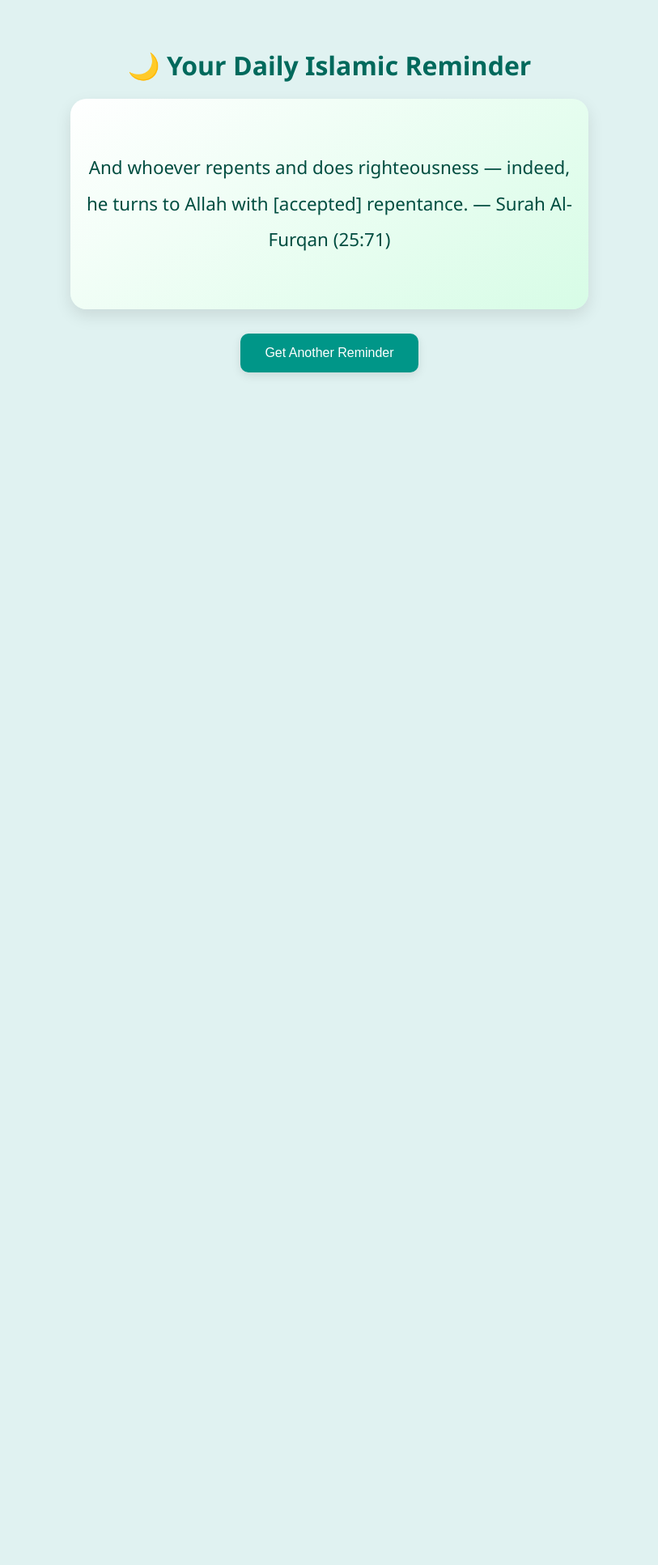
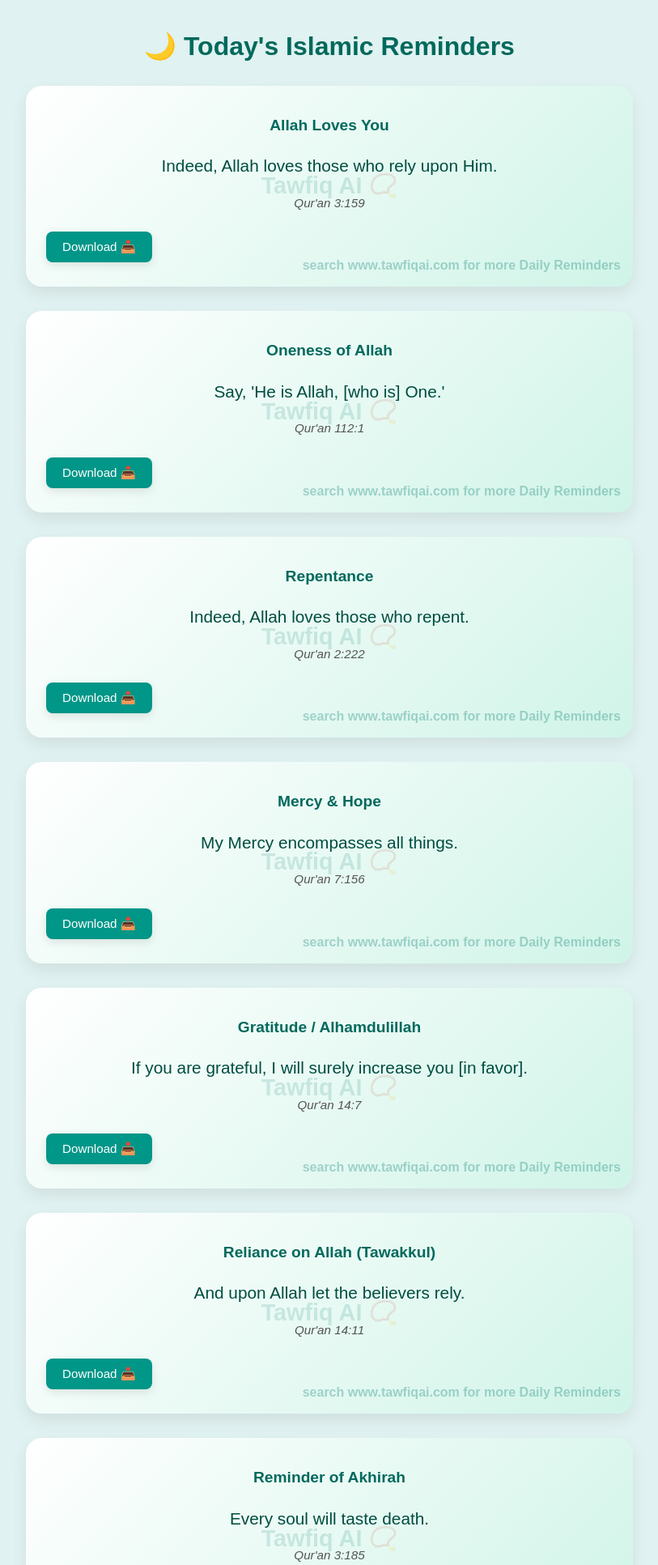
Before and after one commit to ABDULAFEEZ12/Tawfia-Ai, a Flask app: page /reminder in a window 1280 px wide. Shown: the top 1933 px of the page at 81% size, without its empty margins (233-1046 px from the left). Before the commit the page ends 464 px from the top, so only its background shows below. Run offline with Flask 3, Linux system fonts and the light colour scheme.

Commit message:
Update reminder.html

```diff
--- a/templates/pages/reminder.html
+++ b/templates/pages/reminder.html
@@ -1,152 +1,141 @@
-<!DOCTYPE html>
-<html lang="en">
-<head>
-  <meta charset="UTF-8" />
-  <meta name="viewport" content="width=device-width, initial-scale=1.0" />
-  <title>Daily Islamic Reminder</title>
 <style>
   body {
-      font-family: 'Segoe UI', sans-serif;
+    font-family: 'Quicksand', sans-serif;
     background-color: #e0f2f1;
     padding: 30px;
     text-align: center;
   }
+
   .reminder-box {
-      background: linear-gradient(145deg, #ffffff, #d7fce6);
-      box-shadow: 0 8px 20px rgba(0,0,0,0.1);
-      padding: 40px 20px;
+    background: linear-gradient(135deg, #ffffff, #d0f4e8);
+    box-shadow: 0 8px 20px rgba(0,0,0,0.08);
+    padding: 30px 25px;
     border-radius: 20px;
-      max-width: 600px;
-      margin: auto;
-      font-size: 1.4rem;
+    max-width: 700px;
+    margin: 30px auto;
+    font-size: 1.3rem;
     color: #004d40;
     line-height: 2;
-      transition: all 0.3s ease;
-      min-height: 180px;
-      overflow-y: auto;
-      max-height: 400px;
+    position: relative;
+    overflow: hidden;
+    transition: transform 0.3s ease;
   }
+
+  .reminder-box:hover {
+    transform: scale(1.01);
+  }
+
+  .watermark {
+    position: absolute;
+    font-size: 1rem;
+    color: #00796b;
+    opacity: 0.3;
+    font-weight: bold;
+    pointer-events: none;
+    user-select: none;
+  }
+
+  .watermark-bottom {
+    bottom: 10px;
+    right: 15px;
+    font-size: 1rem;
+  }
+
+  .watermark-center {
+    top: 50%;
+    left: 50%;
+    transform: translate(-50%, -50%);
+    font-size: 1.8rem;
+    opacity: 0.15;
+  }
+
+  .reminder-category {
+    display: block;
+    color: #00695c;
+    font-size: 1.2rem;
+    font-weight: bold;
+    margin-bottom: 10px;
+  }
+
+  .reminder-text {
+    color: #004d40;
+    font-size: 1.3rem;
+    margin-bottom: 10px;
+  }
+
+  .reminder-reference {
+    font-size: 0.95rem;
+    color: #555;
+  }
+
   button {
-      margin-top: 30px;
     background-color: #009688;
     color: white;
     border: none;
-      padding: 15px 30px;
-      font-size: 1rem;
-      border-radius: 10px;
+    padding: 10px 20px;
+    font-size: 0.95rem;
+    border-radius: 8px;
     cursor: pointer;
     box-shadow: 0 4px 12px rgba(0,0,0,0.1);
     transition: background-color 0.3s ease;
+    margin-top: 20px;
   }
+
   button:hover {
     background-color: #00796b;
+  }
+
+  .no-print {
+    display: block;
+  }
+
+  @media print {
+    .no-print {
+      display: none !important;
+    }
   }
 </style>
 </head>
 <body>
+  <h1 style="color:#00695c; margin-bottom: 20px;">🌙 Today's Islamic Reminders</h1>
 
-  <h1 style="color:#00695c; margin-bottom: 20px;">🌙 Your Daily Islamic Reminder</h1>
+  {% for reminder in reminders %}
+  <div class="reminder-box" id="reminder-{{ loop.index }}">
+    <strong class="reminder-category">{{ reminder.category }}</strong>
+    <div class="reminder-text">{{ reminder.text }}</div>
+    <em class="reminder-reference">{{ reminder.reference }}</em>
 
-  <div id="app">
-    <div class="reminder-box">
-      <p v-if="currentReminder !== null" v-text="reminders[currentReminder]"></p>
-      <p v-else>No more reminders for now. Refresh to start again!</p>
+    <!-- Watermarks -->
+    <div class="watermark watermark-bottom">search www.tawfiqai.com for more Daily Reminders</div>
+    <div class="watermark watermark-center">Tawfiq AI 📿</div>
+
+    <!-- Download button for this specific reminder -->
+    <button class="no-print" onclick="downloadReminder('reminder-{{ loop.index }}')">
+      Download 📥
+    </button>
   </div>
+  {% endfor %}
 
-    <button @click="nextReminder" :disabled="currentReminder === null">Get Another Reminder</button>
-  </div>
+  <!-- html2canvas -->
+  <script src="https://cdnjs.cloudflare.com/ajax/libs/html2canvas/1.4.1/html2canvas.min.js"></script>
+  <script>
+    function downloadReminder(id) {
+      const element = document.getElementById(id);
+      const buttons = element.querySelectorAll('.no-print');
 
-  <!-- Vue.js -->
-  <script src="https://cdn.jsdelivr.net/npm/vue@3/dist/vue.global.prod.js"></script>
-  <script>
-    const { createApp } = Vue;
+      // Hide buttons before capture
+      buttons.forEach(btn => btn.style.display = 'none');
 
-    createApp({
-      data() {
-        return {
-          reminders: [],
-          currentIndex: 0,
-          currentReminder: 0
-        };
-      },
-      mounted() {
-        this.loadReminders();
-      },
-      methods: {
-        loadReminders() {
-          const list = [
-  // 1️⃣ Allah Loves You
-  "Indeed, Allah loves those who rely upon Him. — Surah Aal-Imran (3:159)",
-  "Indeed, Allah loves the doers of good. — Surah Al-Baqarah (2:195)",
-  "Indeed, Allah loves those who repent and those who purify themselves. — Surah Al-Baqarah (2:222)",
-  "And Allah is full of kindness to the believers. — Surah Aal-Imran (3:30)",
-  "Say, [O Muhammad], 'If you love Allah, then follow me, and Allah will love you.' — Surah Aal-Imran (3:31)",
+      html2canvas(element).then(canvas => {
+        const link = document.createElement('a');
+        link.download = `${id}_Tawfiq_Reminder.png`;
+        link.href = canvas.toDataURL("image/png");
+        link.click();
 
-  // 2️⃣ Oneness of Allah
-  "Say, He is Allah, [Who is] One. — Surah Al-Ikhlas (112:1)",
-  "There is no deity except Him, the Ever-Living, the Sustainer of existence. — Surah Al-Baqarah (2:255)",
-  "Allah – there is no deity except Him. To Him belong the best names. — Surah Ta-Ha (20:8)",
-  "Your God is one God. There is no deity [worthy of worship] except Him. — Surah Al-Baqarah (2:163)",
-  "Never did We send a messenger before you but We revealed to him: There is no deity except Me, so worship Me. — Surah Al-Anbiya (21:25)",
-
-  // 3️⃣ Repentance
-  "Indeed, Allah loves those who repent. — Surah Al-Baqarah (2:222)",
-  "And turn to Allah in repentance, all of you, O believers, that you might succeed. — Surah An-Nur (24:31)",
-  "O My servants who have transgressed against themselves, do not despair of the mercy of Allah. — Surah Az-Zumar (39:53)",
-  "And whoever repents and does righteousness — indeed, he turns to Allah with [accepted] repentance. — Surah Al-Furqan (25:71)",
-  "Ask forgiveness of your Lord and then repent to Him. — Surah Hud (11:3)",
-
-  // 4️⃣ Mercy & Hope
-  "My Mercy encompasses all things. — Surah Al-A'raf (7:156)",
-  "And your Lord is the Forgiving, Full of Mercy. — Surah Al-Kahf (18:58)",
-  "Indeed, the mercy of Allah is near to the doers of good. — Surah Al-A'raf (7:56)",
-  "Say, 'My Lord has commanded justice and that you maintain yourselves [in worship]...and call upon Him, making your religion sincere to Him.' — Surah Al-A'raf (7:29)",
-  "Indeed, with hardship comes ease. — Surah Ash-Sharh (94:6)",
-
-  // 5️⃣ Gratitude / Alhamdulillah
-  "If you are grateful, I will surely increase you [in favor]. — Surah Ibrahim (14:7)",
-  "So remember Me; I will remember you. Be grateful to Me and do not deny Me. — Surah Al-Baqarah (2:152)",
-  "And few of My servants are grateful. — Surah Saba (34:13)",
-  "Indeed, this is from the favor of my Lord. — Surah An-Naml (27:40)",
-  "And your Lord proclaimed, 'If you are grateful, I will surely increase you.' — Surah Ibrahim (14:7)",
-
-  // 6️⃣ Reliance on Allah (Tawakkul)
-  "And rely upon Allah; and sufficient is Allah as Disposer of affairs. — Surah Al-Ahzab (33:3)",
-  "Whoever relies upon Allah — then He is sufficient for him. — Surah At-Talaq (65:3)",
-  "Indeed, Allah loves those who rely [upon Him]. — Surah Aal-Imran (3:159)",
-  "Upon Allah let the believers rely. — Surah Aal-Imran (3:122)",
-  "And whoever fears Allah — He will make for him a way out. — Surah At-Talaq (65:2)",
-
-  // 7️⃣ Reminder of Akhirah
-  "Every soul will taste death. — Surah Aal-Imran (3:185)",
-  "And the Hereafter is better for you than the first [life]. — Surah Ad-Duha (93:4)",
-  "And what is the life of this world except the enjoyment of delusion. — Surah Aal-Imran (3:185)",
-  "Whoever does an atom’s weight of good will see it. — Surah Az-Zalzalah (99:7)",
-  "So whoever is drawn away from the Fire and admitted to Paradise has certainly attained [success]. — Surah Aal-Imran (3:185)",
-
-  // 8️⃣ Call to Action
-  "Establish prayer and give zakah and obey the Messenger. — Surah An-Nur (24:56)",
-  "Recite what has been revealed to you of the Book and establish prayer. — Surah Al-Ankabut (29:45)",
-  "O you who have believed, remember Allah with much remembrance. — Surah Al-Ahzab (33:41)",
-  "Indeed, this Qur’an guides to that which is most just. — Surah Al-Isra (17:9)",
-  "And hasten to forgiveness from your Lord and a garden as wide as the heavens and earth. — Surah Aal-Imran (3:133)"
-];
-
-
-          this.reminders = list.sort(() => 0.5 - Math.random()); // Shuffle
-          this.currentIndex = 0;
-          this.currentReminder = 0;
-        },
-        nextReminder() {
-          this.currentIndex++;
-          if (this.currentIndex >= this.reminders.length) {
-            this.currentReminder = null;
-          } else {
-            this.currentReminder = this.currentIndex;
+        // Restore buttons
+        buttons.forEach(btn => btn.style.display = 'block');
+      });
     }
-        }
-      }
-    }).mount('#app');
   </script>
 </body>
 </html>
```
Lines whose indentation alone changed are shown as unchanged.
